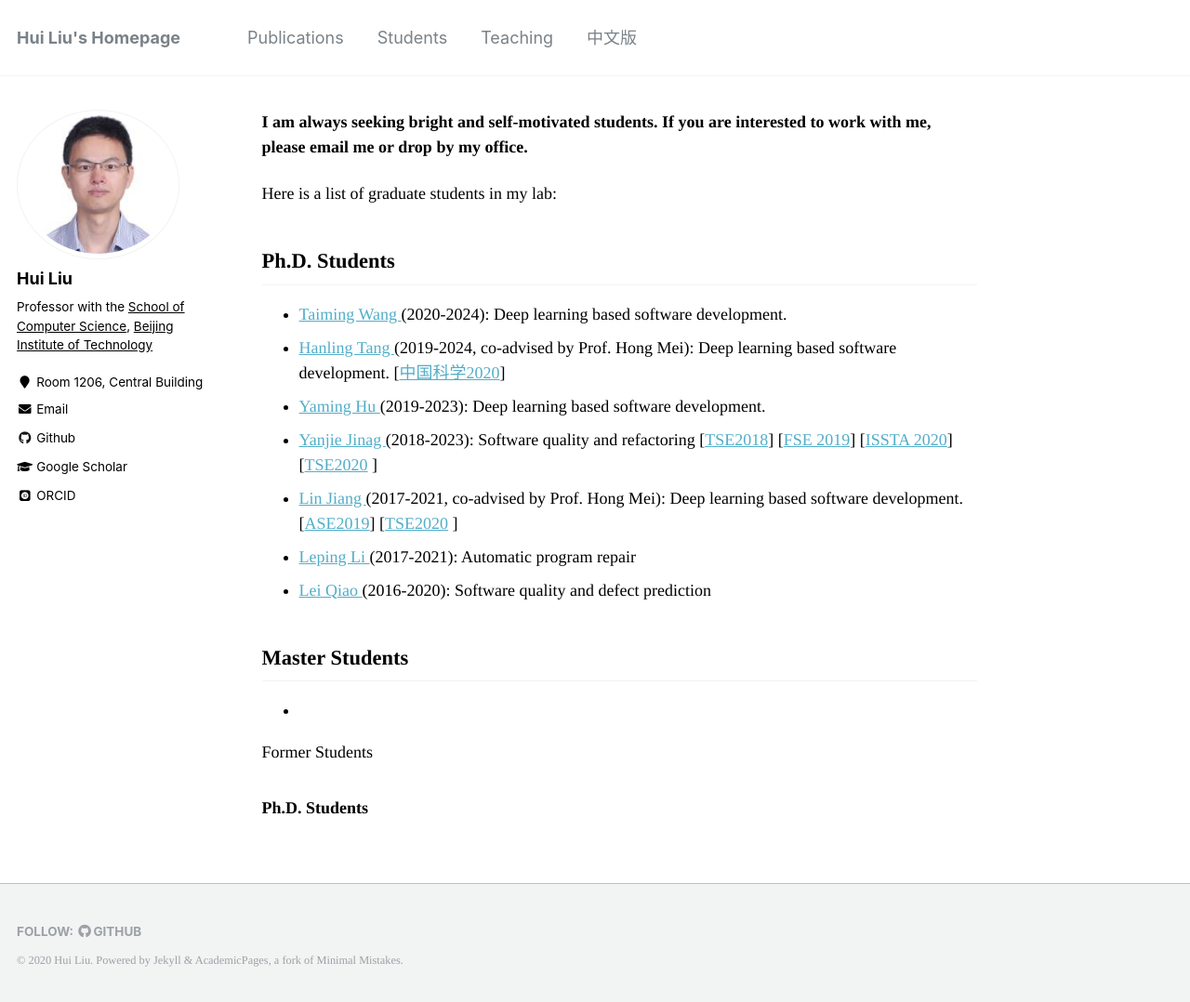
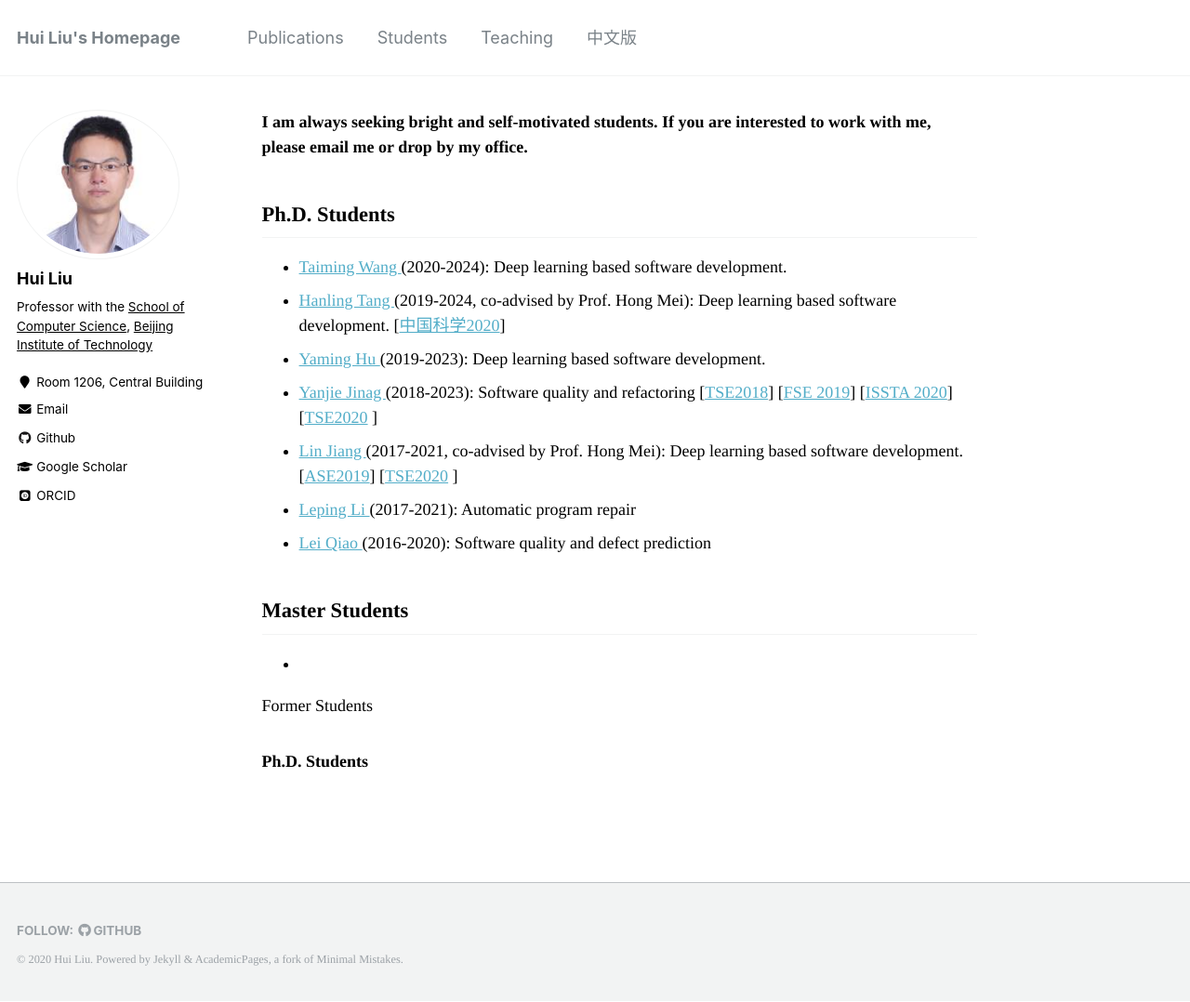
Before and after one commit to liuhuigmail/liuhuigmail.github.io, a Jekyll site: the page built from _pages/students.md, in a window 1280 px wide and 1078 px high. Shown: the whole window at 93% size. Built offline with Jekyll 4.4.1, drawn with Linux system fonts in a browser that asks for light colours; some web fonts are replaced.

Commit message:
Update students.md

```diff
--- a/_pages/students.md
+++ b/_pages/students.md
@@ -4,8 +4,6 @@ permalink: /students/
 author_profile: true
 ---
  **I am always seeking bright and self-motivated students. If you are interested to work with me, please email me or drop by my office.**
-
-Here is a list of graduate students in my lab:
 
 ## Ph.D. Students
 
```
